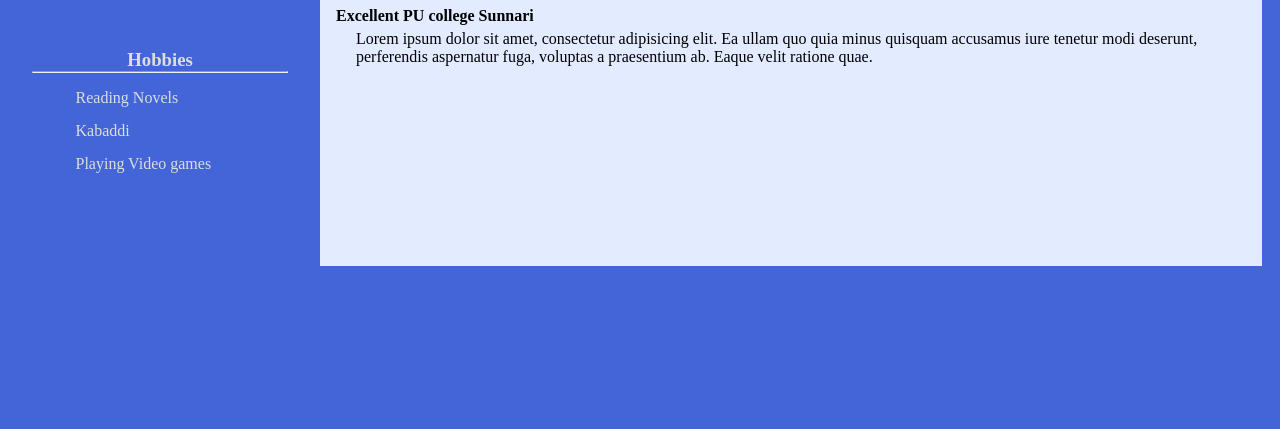
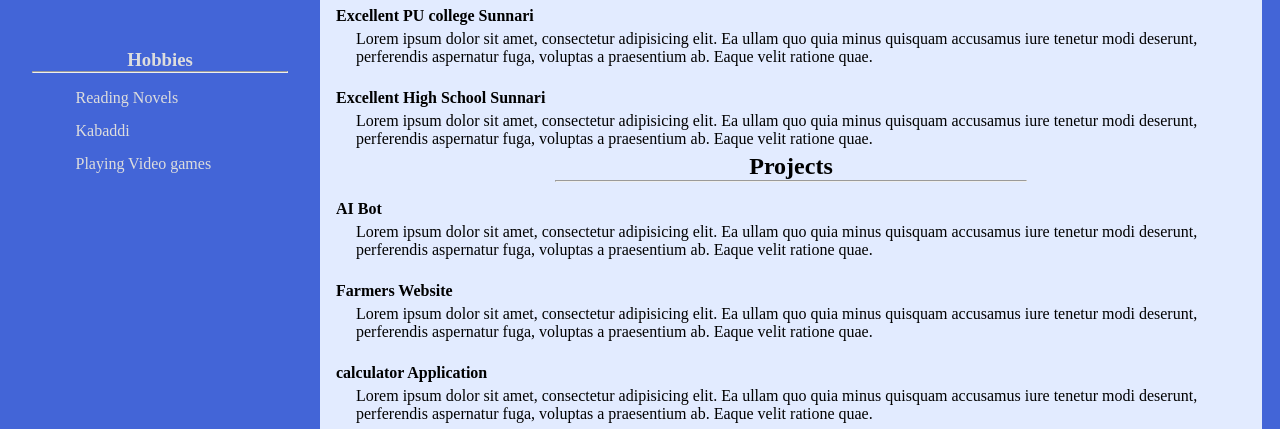
Before and after one commit to shodhanshetty14/html-css-resume, a plain HTML site: page index.html in a window 1280 px wide. Shown: the part 416-845 px from the top of the page. Before the commit the page ends 800 px from the top, so only its background shows below. Drawn offline with Linux system fonts and the light colour scheme.

Commit message:
completed the skeleton

```diff
--- a/index.html
+++ b/index.html
@@ -109,8 +109,31 @@ https://cdnjs.cloudflare.com/ajax/libs/font-awesome/4.7.0/css/font-awesome.min.c
         <p class="content-class" >
           Lorem ipsum dolor sit amet, consectetur adipisicing elit. Ea ullam quo quia minus quisquam accusamus iure tenetur modi deserunt, perferendis aspernatur fuga, voluptas a praesentium ab. Eaque velit ratione quae.
         </p>
+        <br>
+        <h4 style="margin-left: 15px;">Excellent High School Sunnari</h4>
+        <p class="content-class" >
+          Lorem ipsum dolor sit amet, consectetur adipisicing elit. Ea ullam quo quia minus quisquam accusamus iure tenetur modi deserunt, perferendis aspernatur fuga, voluptas a praesentium ab. Eaque velit ratione quae.
+        </p>
       </div>
-
+      <div class="school">
+        <h2 class="content-heading">Projects</h2>
+        <hr style="width: 50%; margin: auto" />
+        <br>
+        <h4 style="margin-left: 15px;">AI Bot</h4>
+        <p class="content-class" >
+          Lorem ipsum dolor sit amet, consectetur adipisicing elit. Ea ullam quo quia minus quisquam accusamus iure tenetur modi deserunt, perferendis aspernatur fuga, voluptas a praesentium ab. Eaque velit ratione quae.
+        </p>
+        <br>
+        <h4 style="margin-left: 15px;">Farmers Website</h4>
+        <p class="content-class" >
+          Lorem ipsum dolor sit amet, consectetur adipisicing elit. Ea ullam quo quia minus quisquam accusamus iure tenetur modi deserunt, perferendis aspernatur fuga, voluptas a praesentium ab. Eaque velit ratione quae.
+        </p>
+        <br>
+        <h4 style="margin-left: 15px;">calculator Application</h4>
+        <p class="content-class" >
+          Lorem ipsum dolor sit amet, consectetur adipisicing elit. Ea ullam quo quia minus quisquam accusamus iure tenetur modi deserunt, perferendis aspernatur fuga, voluptas a praesentium ab. Eaque velit ratione quae.
+        </p>
+      </div>
 
     </div>
   </body>
--- a/main.css
+++ b/main.css
@@ -35,7 +35,7 @@ header {
   float: left;
   background-color: rgb(67, 101, 215);
   width: 25%;
-  height: 500px;
+  height: auto;
 }
 .contact-section {
   padding: 10%;
@@ -62,7 +62,7 @@ header {
 .content-body {
   background-color: rgb(226, 235, 255);
   float: left;
-  height: 500px;
+  height: auto;
   width: 940px;
   padding: 1px;
 }
```
